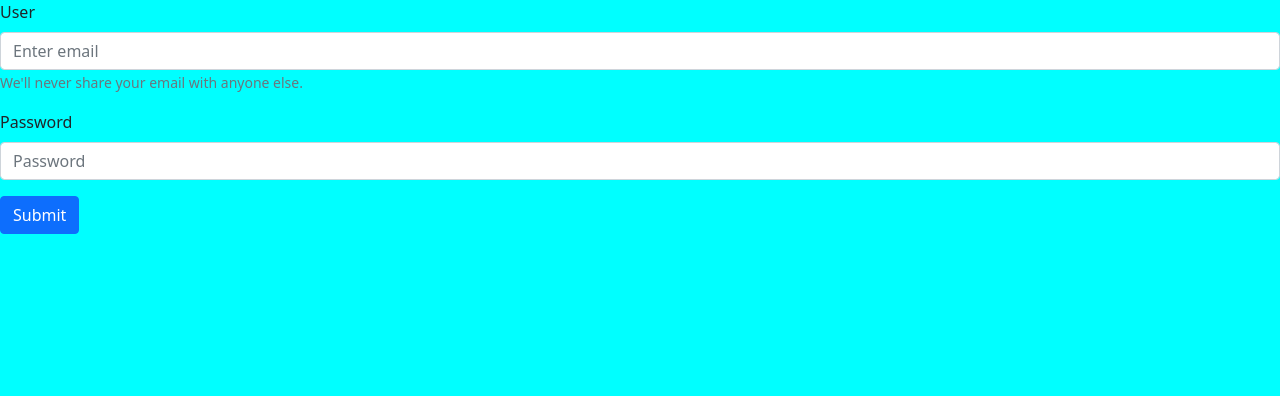
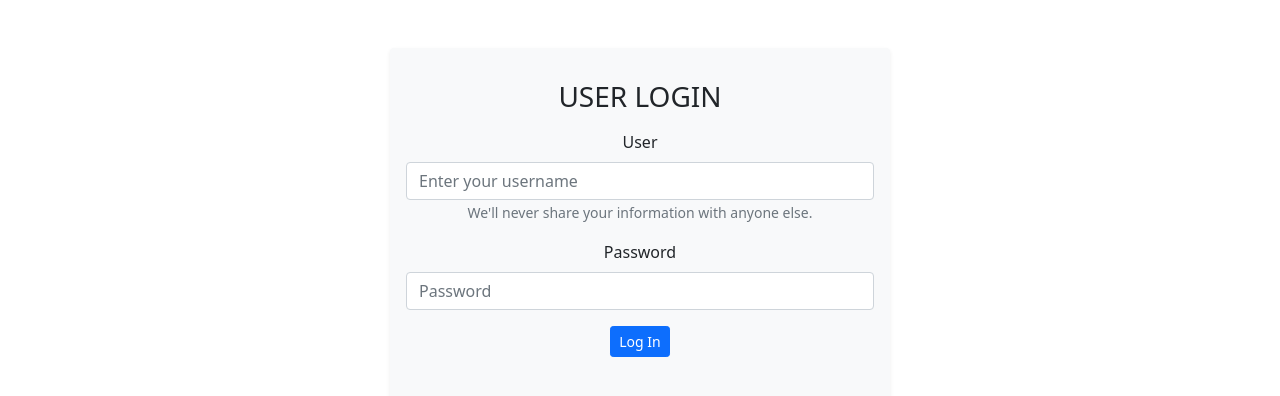
Before and after one commit to juancruzsosagab/proyectoReact-Summit, a React (Create React App) app: page / in a window 1280 px wide. Shown: the top 396 px of the page. Built offline with nearby package versions, Linux system fonts and the light colour scheme.

Commit message:
Update Readme

```diff
--- a/package.json
+++ b/package.json
@@ -9,6 +9,7 @@
     "axios": "^0.26.0",
     "bootstrap": "^5.1.3",
     "cors": "^2.8.5",
+    "dotenv": "^16.0.0",
     "react": "^17.0.2",
     "react-bootstrap": "^2.1.2",
     "react-dom": "^17.0.2",
--- a/src/App.css
+++ b/src/App.css
@@ -1,4 +1,8 @@
-
 *{
-  background-color: aqua;
+  margin:0px;
+  padding:0px;
 }
+.card {
+  width: 500px;
+  max-width: 100%;
+  }
--- a/src/App.js
+++ b/src/App.js
@@ -19,7 +19,7 @@ function App() {
 
 
   return (
-    <div className="App">
+    <div className="align-items-center text-center">
       {
         !isLogin ?
           <Login logIn={logIn} />
--- a/src/Pages/Login.jsx
+++ b/src/Pages/Login.jsx
@@ -2,6 +2,7 @@ import { Form, Button } from "react-bootstrap";
 import { useState } from "react";
 import axios from "axios";
 import AlertCustom from "../components/AlertCustom";
+import { Container } from "react-bootstrap";
 
 const Login = ({ logIn }) => {
   const [isLoading, setIsLoading] = useState(false);
@@ -16,6 +17,7 @@ const Login = ({ logIn }) => {
   };
 
   const handleSubmit = (e) => {
+    //setLoading(true);
     e.preventDefault();
     axios({
       method: "post",
@@ -28,8 +30,10 @@ const Login = ({ logIn }) => {
       .then((data) => {
         const token = data.data.token;
         if (token) {
+          setIsLoading(false);
           logIn();
         } else {
+          setIsLoading(false);
           setAlert({
             variant: "danger",
             text: "Ha ocurrido un error, inténtelo de nuevo",
@@ -46,6 +50,9 @@ const Login = ({ logIn }) => {
     <>
       {!isLoading ? (
         <>
+         <Container className="align-items-center">
+        <div className="card shadow-sm border-0 px-3 rounded-2 mb-3 py-4 mx-auto mt-5 bg-light">
+        <div className="card-header bg-transparent border-0 text-center text-uppercase"><h3>User Login</h3></div>
           <Form onSubmit={handleSubmit}>
             <Form.Group
               className="mb-3"
@@ -55,11 +62,11 @@ const Login = ({ logIn }) => {
               <Form.Label>User</Form.Label>
               <Form.Control
                 type="text"
-                placeholder="Enter email"
+                placeholder="Enter your username"
                 name="username"
               />
               <Form.Text className="text-muted">
-                We'll never share your email with anyone else.
+                We'll never share your information with anyone else.
               </Form.Text>
             </Form.Group>
 
@@ -75,11 +82,16 @@ const Login = ({ logIn }) => {
                 name="password"
               />
             </Form.Group>
-            <Button variant="primary" type="submit">
-              Submit
+            <div className="text-center justify-content-center">
+            <Button variant="primary" type="submit" className="text-center" size="sm">
+              Log In
             </Button>
+            </div>
           </Form>
           <AlertCustom variant={alert.variant} text={alert.text} />
+          </div>
+          </Container>
+
         </>
       ) : (
         <h1>Cargando...</h1>
--- a/src/Pages/Success.jsx
+++ b/src/Pages/Success.jsx
@@ -1,7 +1,8 @@
-import { Card, Button } from "react-bootstrap";
+import { Card, Button, Container } from "react-bootstrap";
 const Success = ({ logOut }) => {
   return (
-    <Card style={{ width: "18rem" }}>
+    <Container>
+    <Card style={{ width: "18rem" }} className="card shadow-sm border-0 px-3 rounded-2 mb-3 py-4 mx-auto mt-5 bg-light">
       <Card.Img variant="top" src="https://gumlet.assettype.com/freepressjournal/2021-10/c52576e3-5769-491e-bee7-bc01d793b833/wellness_anchor_holding.jpg?format=webp&w=400&dpr=2.6" />
       <Card.Body>
         <Card.Title>Keep it simple</Card.Title>
@@ -14,6 +15,7 @@ const Success = ({ logOut }) => {
         </Button>
       </Card.Body>
     </Card>
+    </Container>
   );
 };
 
```
Also changed, not shown: 2 other files (tests, documents, lock files or other folders).
